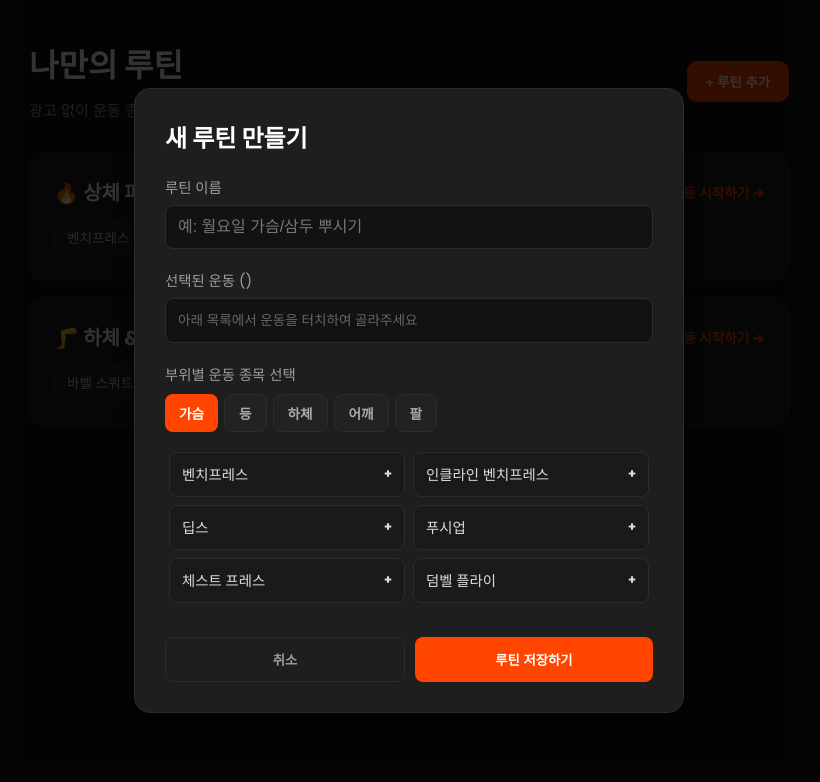
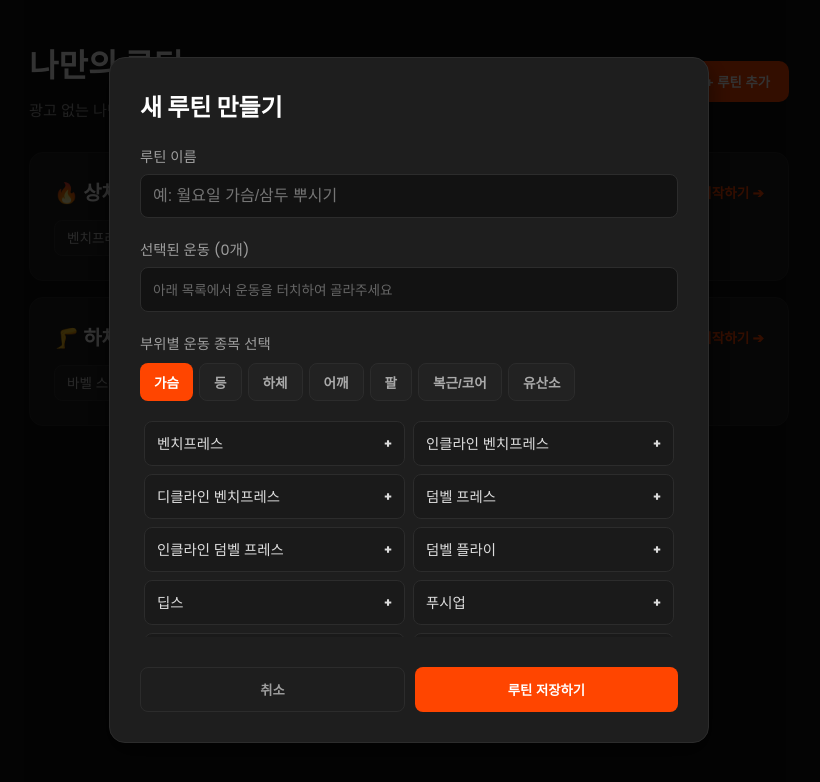
Before and after one commit to yoonjichang/yoonjichang, a React (Vite) app: page /routine in a window 1280 px wide. Both pictures are taken after a click on the button "+ 루틴 추가". Shown: the top 782 px of the page, without its empty margins (231-1051 px from the left). Built offline with nearby package versions, Linux system fonts and the light colour scheme.

Commit message:
가슴, 등, 하체, 어깨, 팔, 코어, 유산소 등 대용량 운동 도감 추가

```diff
--- a/src/pages/Routine.jsx
+++ b/src/pages/Routine.jsx
@@ -1,13 +1,41 @@
 import React, { useState } from 'react';
 import { useNavigate } from 'react-router-dom';
 
-// 🏋️‍♂️ 미리 준비된 부위별 운동 종목 데이터 (번핏 스타일)
+// 🏋️‍♂️ 헬스장 필수 종목 꽉꽉 채워 넣은 대용량 운동 도감
 const EXERCISE_DATABASE = {
-  '가슴': ['벤치프레스', '인클라인 벤치프레스', '딥스', '푸시업', '체스트 프레스', '덤벨 플라이'],
-  '등': ['데드리프트', '랫 풀다운', '바벨 로우', '시티드 로우', '턱걸이(풀업)', '원 암 덤벨 로우'],
-  '하체': ['바벨 스쿼트', '레그 프레스', '레그 컬', '레그 익스텐션', '런지', '카프 레이즈'],
-  '어깨': '오버헤드 프레스, 사이드 레터럴 레이즈, 덤벨 숄더 프레스, 페이스 풀, 프론트 레이즈'.split(', '),
-  '팔': ['바벨 컬', '덤벨 컬', '트라이셉스 푸시다운', '라잉 트라이셉스 익스텐션', '해머 컬']
+  '가슴': [
+    '벤치프레스', '인클라인 벤치프레스', '디클라인 벤치프레스',
+    '덤벨 프레스', '인클라인 덤벨 프레스', '덤벨 플라이',
+    '딥스', '푸시업', '체스트 프레스 머신', '펙덱 플라이'
+  ],
+  '등': [
+    '데드리프트', '랫 풀다운', '바벨 로우', '시티드 로우',
+    '턱걸이(풀업)', '원 암 덤벨 로우', '티바 로우',
+    '랫 풀다운(언더그립)', '케이블 풀다운', '백 익스텐션'
+  ],
+  '하체': [
+    '바벨 스쿼트', '프론트 스쿼트', '레그 프레스', '레그 컬',
+    '레그 익스텐션', '런지', '카프 레이즈', '불가리안 스플릿 스쿼트',
+    '아파트 핵 스쿼트', '스탠딩 레그 컬'
+  ],
+  '어깨': [
+    '오버헤드 프레스', '사이드 레터럴 레이즈', '덤벨 숄더 프레스',
+    '페이스 풀', '프론트 레이즈', '벤트오버 레이즈',
+    'ARNOLD 프레스', '업라이트 로우', '케이블 사이드 레터럴 레이즈'
+  ],
+  '팔': [
+    '바벨 컬', '덤벨 컬', '해머 컬', '프리처 컬',
+    '트라이셉스 푸시다운', '라잉 트라이셉스 익스텐션', '오버헤드 덤벨 익스텐션',
+    '케이블 오버헤드 익스텐션', '킥백'
+  ],
+  '복근/코어': [
+    '플랭크', '행잉 레그 레이즈', '크런치', '케이블 크런치',
+    '앱휠(복근 롤아웃)', '러시안 트위스트', '레그 레이즈'
+  ],
+  '유산소': [
+    '런닝머신(인터벌)', '천국의 계단(스텝밀)', '사이클',
+    '로잉 머신', '버피 테스트', '줄넘기'
+  ]
 };
 
 export default function Routine() {
@@ -16,7 +44,7 @@ export default function Routine() {
   // 기존 루틴 리스트
   const [routines, setRoutines] = useState([
     { id: 1, title: '🔥 상체 파괴 3분할 (가슴/삼두)', exercises: ['벤치프레스', '인클라인 벤치프레스', '딥스'] },
-    { id: 2, title: '🦵 하체 & 코어 찢기', exercises: ['바벨 스쿼트', '레그 프레스', '레그 컬'] },
+    { id: 2, title: '🦵 하체 & 코어 찢기', exercises: ['바벨 스쿼트', '레그 프레스', '플랭크'] },
   ]);
 
   // 모달 창 열림/닫힘 상태
@@ -24,7 +52,7 @@ export default function Routine() {
 
   // 새로 만드는 루틴 상태
   const [newTitle, setNewTitle] = useState('');
-  const [selectedCategory, setSelectedCategory] = useState('가슴'); // 현재 선택된 운동 부위 탭
+  const [selectedCategory, setSelectedCategory] = useState('가슴'); // 현재 선택된 부위 탭
   const [selectedExercises, setSelectedExercises] = useState([]); // 내가 골라담은 운동들
 
   // 운동 종목 선택/해제 토글 함수
@@ -69,7 +97,7 @@ export default function Routine() {
             나만의 루틴
           </h1>
           <p style={{ color: 'var(--sub)', margin: 0, fontSize: '0.95rem' }}>
-            광고 없이 운동 종목을 골라 담아 나만의 루틴을 만드세요.
+            광고 없는 나만의 맞춤형 운동 루틴을 관리하세요.
           </p>
         </div>
 
@@ -138,7 +166,7 @@ export default function Routine() {
         }}>
           <div style={{
             backgroundColor: 'var(--surface)', padding: '30px', borderRadius: '16px',
-            width: '100%', maxWidth: '550px', border: '1px solid var(--border)', boxShadow: '0 10px 25px rgba(0,0,0,0.5)',
+            width: '100%', maxWidth: '600px', border: '1px solid var(--border)', boxShadow: '0 10px 25px rgba(0,0,0,0.5)',
             maxHeight: '90vh', overflowY: 'auto'
           }}>
             <h2 style={{ fontSize: '1.5rem', marginBottom: '20px', color: 'var(--text)' }}>새 루틴 만들기</h2>
@@ -162,7 +190,7 @@ export default function Routine() {
               {/* 내가 선택한 운동 목록 미리보기 뱃지 */}
               <div>
                 <label style={{ display: 'block', marginBottom: '6px', fontSize: '0.9rem', color: 'var(--sub)' }}>
-                  선택된 운동 ({selectedExercises.length개})
+                  선택된 운동 ({selectedExercises.length}개)
                 </label>
                 <div style={{
                   minHeight: '45px', padding: '8px', backgroundColor: '#121212', border: '1px solid var(--border)',
@@ -212,7 +240,7 @@ export default function Routine() {
                 {/* 해당 부위의 운동 종목 리스트 (클릭 시 선택/해제) */}
                 <div style={{
                   display: 'grid', gridTemplateColumns: 'repeat(2, 1fr)', gap: '8px',
-                  maxHeight: '180px', overflowY: 'auto', padding: '4px'
+                  maxHeight: '220px', overflowY: 'auto', padding: '4px'
                 }}>
                   {EXERCISE_DATABASE[selectedCategory].map((ex, index) => {
                     const isSelected = selectedExercises.includes(ex);
```
